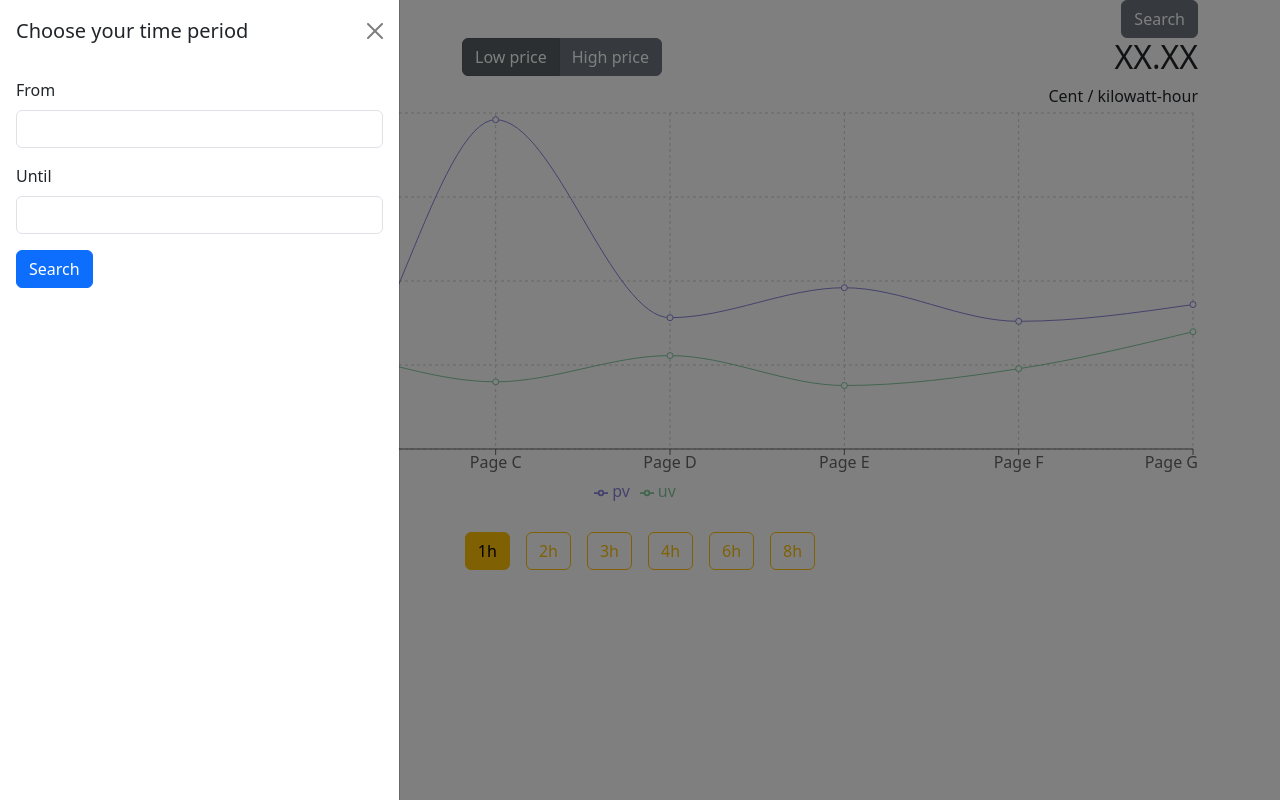
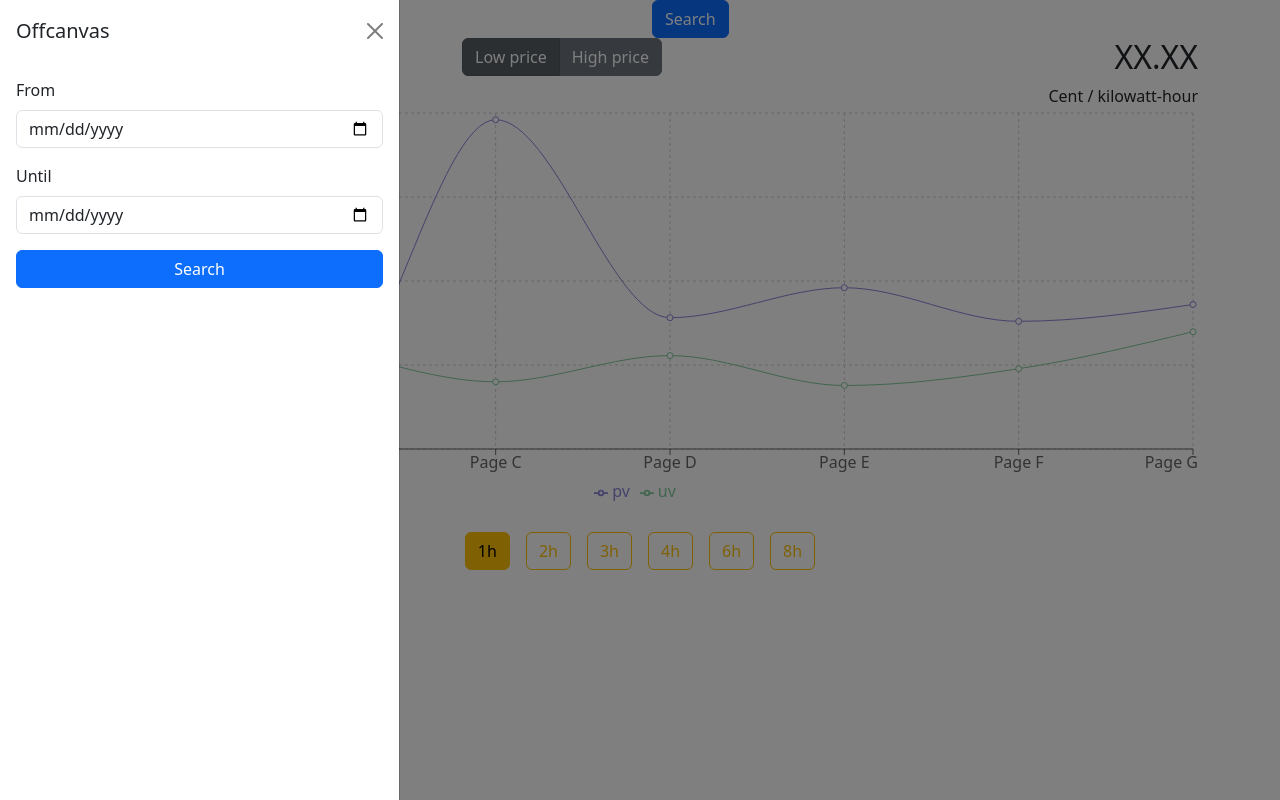
Before and after one commit to TatianaSambueva/Elektrikell, a React (Create React App) app: page / in a window 1280 px wide. Both pictures are taken after a click on the button "Search". Built offline with nearby package versions, Linux system fonts and the light colour scheme.

Commit message:
leftsidebar, form, submit event - clean up

```diff
--- a/src/App.js
+++ b/src/App.js
@@ -4,21 +4,27 @@ import Container from 'react-bootstrap/Container';
 import Body from './Body';
 import Head, { DEFAULT_ACTIVE_BUTTON } from './Head';
 import Footer from './Footer';
-
+import LeftSideBar from './LeftSidebar';
 
 function App() {
   const [activePrice, setActivePrice] = useState(DEFAULT_ACTIVE_BUTTON);
   const [activeHour, setActiveHour] = useState();
+  const [showSideBar, setShowSideBar] = useState(false);
+  const handleCloseSideBar = () => setShowSideBar(false);
+  const handleOpenSideBar = () => setShowSideBar(true);
+
 
   return (
     <Container>
-      <Head activePrice={activePrice} setActivePrice={setActivePrice} />
+      <Head activePrice={activePrice} setActivePrice={setActivePrice} handleOpenSideBar={handleOpenSideBar} />
       <Body activeHour={activeHour} />
       <Footer
         activePrice={activePrice}
         activeHour={activeHour}
         setActiveHour={setActiveHour}
       />
+      <LeftSideBar show={showSideBar} handleClose={handleCloseSideBar} />
+
     </Container>
 
   );
--- a/src/Head/Head.jsx
+++ b/src/Head/Head.jsx
@@ -1,14 +1,16 @@
 import Logo from "./Logo";
-import Info from "./Info";
+import Info from "./Info"
 import Row from 'react-bootstrap/Row';
 
 function Head(props) {
+    const { handleOpenSideBar, ...restProps } = props;
     return (<>
         <Row>
-            <Logo />
+            <Logo handleOpenSideBar={handleOpenSideBar} />
+
         </Row>
         <Row>
-            <Info {...props} />
+            <Info {...restProps} />
         </Row>
 
     </>);
--- a/src/Head/Logo.jsx
+++ b/src/Head/Logo.jsx
@@ -1,48 +1,19 @@
 import Col from 'react-bootstrap/Col';
-import { useState } from 'react';
 import Button from 'react-bootstrap/Button';
-import Offcanvas from 'react-bootstrap/Offcanvas';
-import Form from 'react-bootstrap/Form';
 
 
-function Logo() {
-    const [show, setShow] = useState(false);
+function Logo({ handleOpenSideBar }) {
 
-
-    const handleClose = () => setShow(false);
-    const handleShow = () => setShow(true);
     return (
         <>
-            <Col> Logo
+            <Col> Logo </Col>
+
+            <Col>
+                <Button variant='primary' onClick={handleOpenSideBar}>
+                    Search
+                </Button>
             </Col>
 
-            <Col className='text-end'>
-
-                <Button variant="secondary" onClick={handleShow}>
-                    Search
-                </Button>
-
-                <Offcanvas show={show} onHide={handleClose}>
-                    <Offcanvas.Header closeButton>
-                        <Offcanvas.Title>Choose your time period </Offcanvas.Title>
-                    </Offcanvas.Header>
-                    <Offcanvas.Body>
-                        <Form>
-                            <Form.Group className="mb-3" controlId="fromDate">
-                                <Form.Label>From</Form.Label>
-                                <Form.Control type="data" />
-
-                            </Form.Group>
-
-                            <Form.Group className="mb-3" controlId="untilDate">
-                                <Form.Label>Until</Form.Label>
-                                <Form.Control type="data" />
-                            </Form.Group>
-                            <Button type="submit">Search</Button>
-                        </Form>
-                    </Offcanvas.Body>
-                </Offcanvas>
-            </Col >
         </>);
 }
 
--- /dev/null
+++ b/src/LeftSideBar/LeftSideBar.jsx
@@ -0,0 +1,17 @@
+import Offcanvas from 'react-bootstrap/Offcanvas';
+import SearchForm from './SearchForm';
+
+function LeftSideBar({ show, handleClose }) {
+    return (
+        <Offcanvas show={show} onHide={handleClose}>
+            <Offcanvas.Header closeButton>
+                <Offcanvas.Title>Offcanvas</Offcanvas.Title>
+            </Offcanvas.Header>
+            <Offcanvas.Body>
+                <SearchForm />
+            </Offcanvas.Body>
+        </Offcanvas>
+    );
+}
+
+export default LeftSideBar;
--- /dev/null
+++ b/src/LeftSideBar/SearchForm.jsx
@@ -0,0 +1,31 @@
+import Form from 'react-bootstrap/Form';
+import Button from 'react-bootstrap/Button';
+
+function SearchForm() {
+    const handleSubmit = (event) => {
+        event.preventDefault();
+
+        const from = event.target.from.value;
+        const until = event.target.until.value;
+
+        console.log(from, until);
+    };
+
+    return (
+        <Form onSubmit={handleSubmit}>
+            <Form.Group className="mb-3">
+                <Form.Label>From</Form.Label>
+                <Form.Control type="date" placeholder="Date from" name='from' />
+            </Form.Group>
+            <Form.Group className="mb-3">
+                <Form.Label>Until</Form.Label>
+                <Form.Control type="date" placeholder="Date until" name='until' />
+            </Form.Group>
+            <Button variant='primary' className='w-100' type='submit'>
+                Search
+            </Button>
+        </Form>
+    );
+}
+
+export default SearchForm;
--- /dev/null
+++ b/src/LeftSideBar/index.js
@@ -0,0 +1 @@
+export { default } from './LeftSideBar';
```
